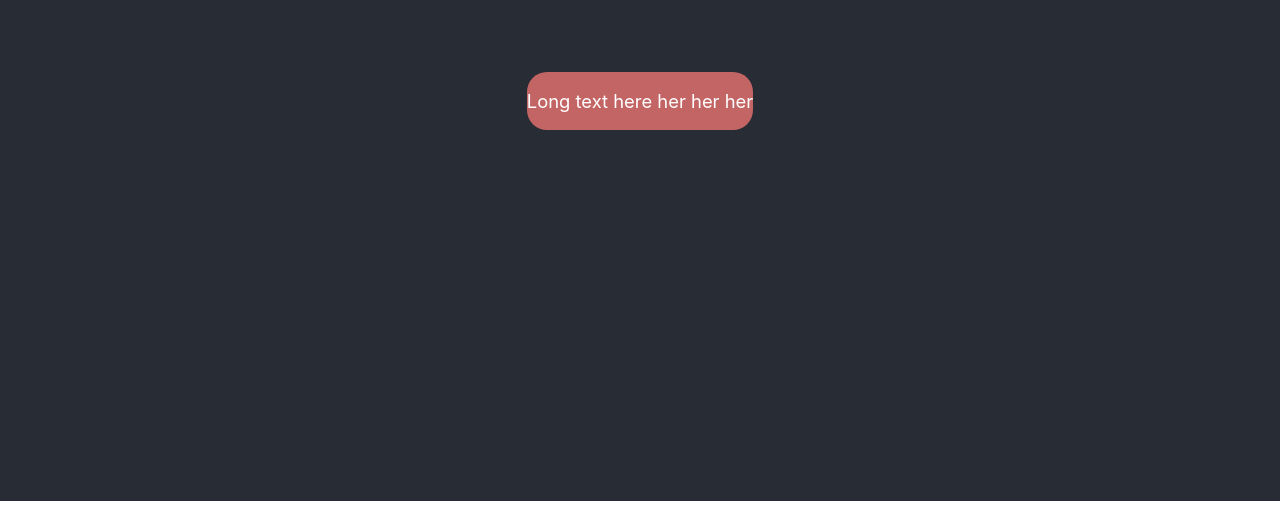
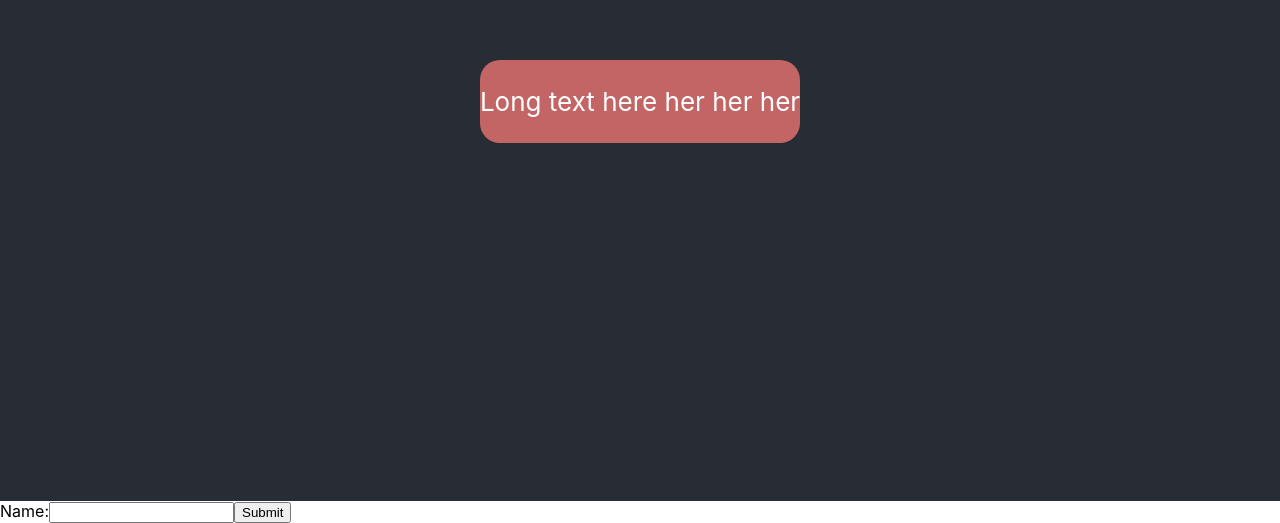
Before and after one commit to pejuang-awan/FE-Tournament-Website, a React (Create React App) app: page / in a window 1280 px wide. Shown: the part 299-822 px from the top of the page. Before the commit the page ends 800 px from the top, so only its background shows below. Built offline with nearby package versions, Linux system fonts and the light colour scheme.

Commit message:
finish button maybe

```diff
--- a/src/App.css
+++ b/src/App.css
@@ -1,6 +1,36 @@
+@import url('https://fonts.googleapis.com/css2?family=Nunito+Sans:wght@400;600&family=Work+Sans:wght@400;500;600&display=swap');
+*,
+*::before,
+*::after {
+  box-sizing: border-box;
+}
+
+
+/* Design system variables */
+:root {
+  --ff-primary: 'Work Sans', sans-serif;
+  --ff-secondary: 'Nunito Sans', sans-serif;
+
+  --fw-reg: 400;
+  --fw-bold: 600;
+
+  --clr-primary: #3849aa;
+  --clr-primary-light: #6e74dc;
+  --clr-primary-dark: #00227a;
+
+  --clr-secondary: #ffca28;
+  --clr-secondary-light: #fffd61;
+  --clr-secondary-dark: #c79a00;
+
+  --clr-white: #ffffff;
+  --clr-black: #000000;
+
+}
+
 .App {
   text-align: center;
 }
+
 
 .App-logo {
   height: 40vmin;
--- a/src/App.js
+++ b/src/App.js
@@ -1,15 +1,23 @@
-import logo from './logo.svg';
 import './App.css';
-import Button from './components/button';
+import Button from './components/Button';
 
 function App() {
   return (
+    <>
     <div className="App">
       <header className="App-header">
         <Button text={'Long text here her her her'}/>
       </header>
     </div>
-  );
+    <form>
+  <label>
+    Name:
+    <input type="text" name="name" />
+  </label>
+  <input type="submit" value="Submit" />
+</form>
+    </>
+  )
 }
 
 export default App;
--- a/src/components/button.js
+++ b/src/components/button.js
@@ -1,10 +1,12 @@
 import React from 'react';
 import '../static/css/components/Button.css';
+import stylemaker from '../helper/stylemaker';
 
-export default function Button({ text, func }) {
+export default function Button({ text, size, func }) {
+    const buttonStyle = 'button-container' + stylemaker('button', {size});
     return (
-        <div className='button-container' onClick={func}>
-            <p className='button-text'>{text}</p>
+        <div className={buttonStyle} onClick={func}>
+            <p>{text}</p>
         </div>
     )
 }
--- /dev/null
+++ b/src/helper/stylemaker.js
@@ -0,0 +1,7 @@
+export default function stylemaker(type, attributes){
+    var style = "";
+    for (let i = 0; i < attributes.length; i++) {
+        style += "." + type + "-" + attributes[i] + " ";
+    }
+    return style.slice(0, style.length-1);
+}
--- a/src/static/css/components/Button.css
+++ b/src/static/css/components/Button.css
@@ -7,13 +7,16 @@ a {
     align-items: center;
     gap: 1em;
     background-color: rgb(196, 101, 101);
-    /* padding: 0.25em 1em; */
     border-radius: 20px;
     cursor: pointer;
 }
 
-.button-text {
-    color: var(--clr-primary);
-    font-size: 1.15rem;
-    font-weight: var(--fw-bold);
+.button-small {
+    width: 1em;
+    height: 1em;
 }
+
+.button-medium {
+    width: 2em;
+    height: 2em;
+}
```
Also changed, not shown: src/components/text.js (deleted, +0 -10 lines).
